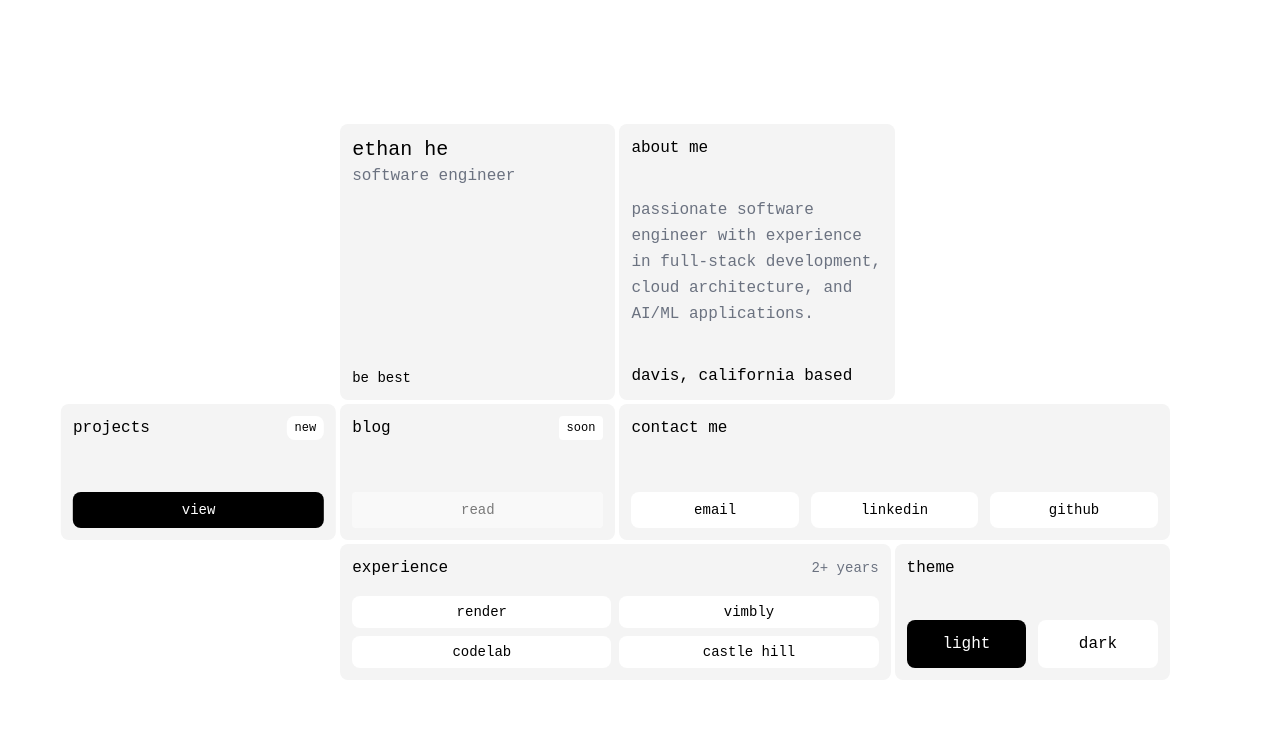
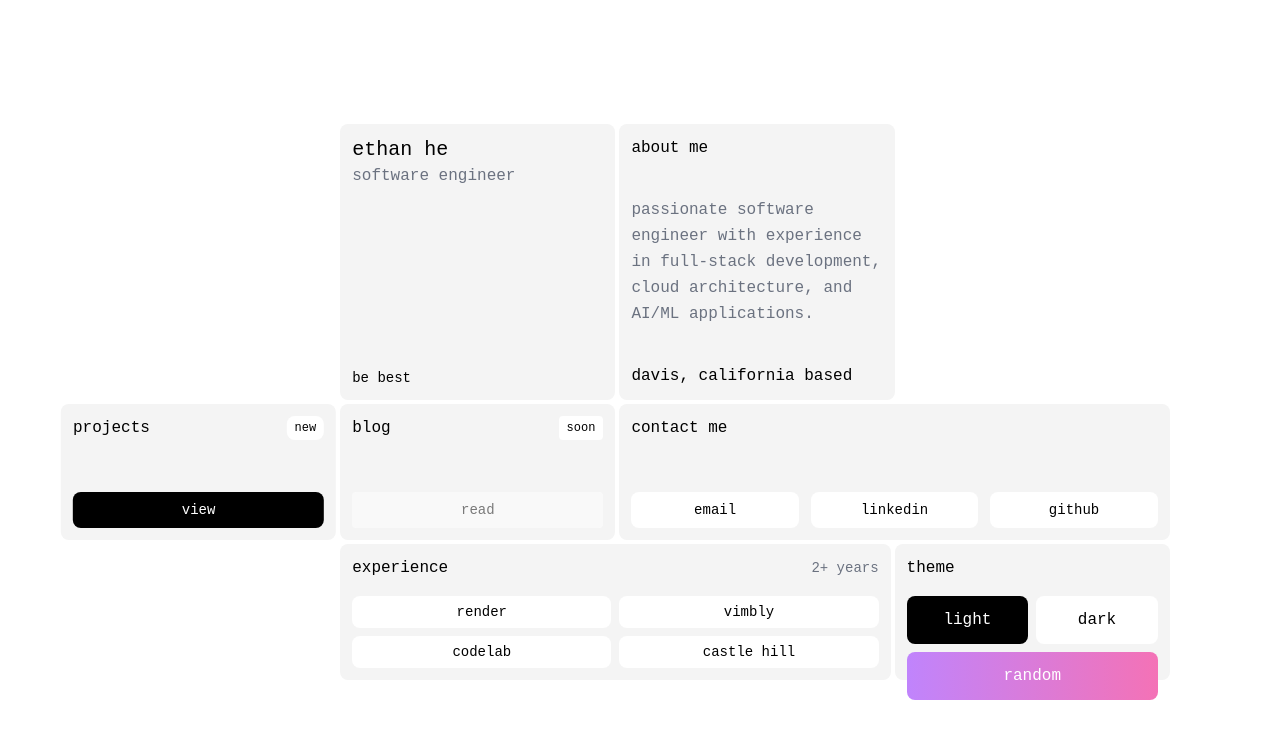
Before and after one commit to ethanlhe/ehelol, a React (Vite) app: page / in a window 1280 px wide. Shown: the top 738 px of the page. Built offline with nearby package versions, Linux system fonts and the light colour scheme.

Commit message:
Add random theme functionality
Adds a button to change the theme to a random color scheme while retaining the existing light and dark mode functionality.  The new color scheme will style all components consistently.

```diff
--- a/src/components/theme/ThemeSection.tsx
+++ b/src/components/theme/ThemeSection.tsx
@@ -1,15 +1,55 @@
 
 interface ThemeSectionProps {
-  theme: "light" | "dark";
+  theme: "light" | "dark" | { primary: string; secondary: string; text: string };
   boxClasses: string;
-  setTheme: (theme: "light" | "dark") => void;
+  setTheme: (theme: "light" | "dark" | { primary: string; secondary: string; text: string }) => void;
 }
 
+// Predefined harmonious color schemes
+const colorSchemes = [
+  {
+    primary: "#F8F9FA",
+    secondary: "#E9ECEF",
+    text: "#212529"
+  },
+  {
+    primary: "#E9D8FD",
+    secondary: "#D6BCFA",
+    text: "#44337A"
+  },
+  {
+    primary: "#E6FCF5",
+    secondary: "#C3FAE8",
+    text: "#087F5B"
+  },
+  {
+    primary: "#FFF3BF",
+    secondary: "#FFE066",
+    text: "#744210"
+  },
+  {
+    primary: "#EBF4FF",
+    secondary: "#C3DAFE",
+    text: "#3C366B"
+  },
+  {
+    primary: "#FEEBC8",
+    secondary: "#FBD38D",
+    text: "#7B341E"
+  }
+];
+
 export const ThemeSection = ({ theme, boxClasses, setTheme }: ThemeSectionProps) => {
+  const handleRandomTheme = () => {
+    const randomScheme = colorSchemes[Math.floor(Math.random() * colorSchemes.length)];
+    setTheme(randomScheme);
+  };
+
   return (
     <div className={`${boxClasses} flex flex-col justify-between`}>
       <span className="font-mono mb-4">theme</span>
-      <div className="flex items-center gap-3">
+      <div className="flex flex-col gap-2">
+        <div className="flex items-center gap-2">
           <button
             onClick={() => setTheme("light")}
             className={`py-3 px-6 rounded-lg font-mono text-base transition-colors text-center flex-1 ${
@@ -31,6 +71,17 @@ export const ThemeSection = ({ theme, boxClasses, setTheme }: ThemeSectionProps)
             dark
           </button>
         </div>
+        <button
+          onClick={handleRandomTheme}
+          className={`py-3 px-6 rounded-lg font-mono text-base transition-colors text-center w-full ${
+            typeof theme === 'object'
+              ? 'bg-[var(--text-color)] text-[var(--primary-color)]'
+              : 'bg-gradient-to-r from-purple-400 to-pink-400 text-white hover:opacity-90'
+          }`}
+        >
+          random
+        </button>
+      </div>
     </div>
   );
 };
--- a/src/pages/Index.tsx
+++ b/src/pages/Index.tsx
@@ -1,4 +1,3 @@
-
 import { useEffect, useState } from "react";
 import { TooltipProvider } from "@/components/ui/tooltip";
 import { NameSection } from "@/components/layout/NameSection";
@@ -9,8 +8,10 @@ import { ExperienceSection } from "@/components/experience/ExperienceSection";
 import { ContactSection } from "@/components/contact/ContactSection";
 import { ThemeSection } from "@/components/theme/ThemeSection";
 
+type ThemeType = "light" | "dark" | { primary: string; secondary: string; text: string };
+
 const Index = () => {
-  const [theme, setTheme] = useState<"light" | "dark">("light");
+  const [theme, setTheme] = useState<ThemeType>("light");
 
   useEffect(() => {
     const images = [
@@ -25,18 +26,37 @@ const Index = () => {
 
     if (theme === "dark") {
       document.documentElement.classList.add("dark");
+      document.documentElement.classList.remove("random-theme");
+    } else if (theme === "light") {
+      document.documentElement.classList.remove("dark", "random-theme");
     } else {
       document.documentElement.classList.remove("dark");
+      document.documentElement.classList.add("random-theme");
+      document.documentElement.style.setProperty('--primary-color', theme.primary);
+      document.documentElement.style.setProperty('--secondary-color', theme.secondary);
+      document.documentElement.style.setProperty('--text-color', theme.text);
     }
   }, [theme]);
 
   const boxClasses = `p-3 rounded-lg outline outline-0 outline-black/10 dark:outline-white/10 hover:outline-[3px] hover:outline-offset-[-3px] transition-[outline-width,outline-offset] duration-75 ${
-    theme === "dark" ? "bg-[#222222]" : "bg-[#f4f4f4]"
+    typeof theme === 'object'
+      ? 'bg-[var(--secondary-color)]'
+      : theme === "dark"
+        ? "bg-[#222222]"
+        : "bg-[#f4f4f4]"
   }`;
 
   return (
     <TooltipProvider delayDuration={0}>
-      <main className={`min-h-screen p-8 md:p-16 flex items-center transition-colors duration-300 ${theme === "dark" ? "bg-[#111111] text-white" : "bg-white text-black"}`}>
+      <main
+        className={`min-h-screen p-8 md:p-16 flex items-center transition-colors duration-300 ${
+          typeof theme === 'object'
+            ? 'bg-[var(--primary-color)] text-[var(--text-color)]'
+            : theme === "dark"
+              ? "bg-[#111111] text-white"
+              : "bg-white text-black"
+        }`}
+      >
         <div className="relative w-full flex justify-center">
           <div className="w-full md:w-auto space-y-1">
             {/* Mobile Layout - All sections stacked */}
```
Lines whose indentation alone changed are shown as unchanged.
